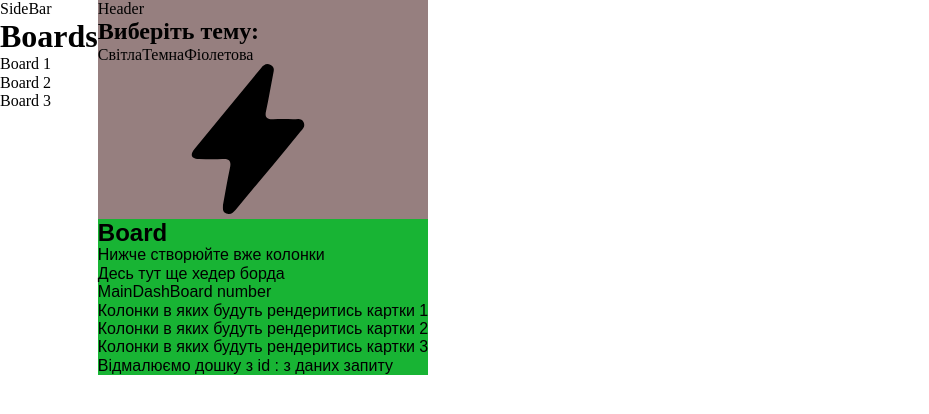
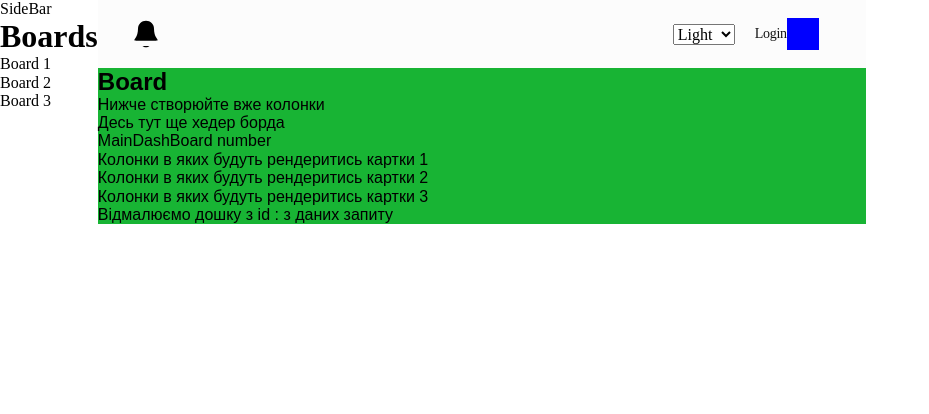
Before and after one commit to d1zzyroma/front-end, a React (Vite) app: page /home in a window 1280 px wide. Shown: the top 414 px of the page, without its empty margins (0-929 px from the left). Built offline with nearby package versions, Linux system fonts and the light colour scheme; a web font is replaced by a local one.

Commit message:
header beta

```diff
--- a/src/components/Header/Header.jsx
+++ b/src/components/Header/Header.jsx
@@ -1,13 +1,48 @@
-import SvgIcon from "../SvgIcon/SvgIcon.jsx";
-import ThemeSwitcher from "../Themes/ThemeSwitcher/ThemeSwitcher.jsx";
+import { useEffect, useState } from "react";
+import icons from "../../images/icons/icons.svg";
+// import ThemeSwitcher from "../Themes/ThemeSwitcher/ThemeSwitcher.jsx";
 import s from "./Header.module.css";
 
 const Header = () => {
+  const [theme, setTheme] = useState("light");
+
+  useEffect(() => {
+    document.documentElement.setAttribute("data-theme", theme);
+  }, [theme]);
+
+  const handleThemeChange = (event) => {
+    setTheme(event.target.value);
+  };
+
   return (
     <div className={s.cont}>
-      Header
-      <ThemeSwitcher />
-      <SvgIcon id="icon-welcome" className="user-icon" />
+      <svg className={s.mobileMenu}>
+        <use href={`${icons}#icon-bell`} />
+      </svg>
+      <div className={s.divRight}>
+        <div className={s.divLabel}>
+          <label htmlFor="theme-selector" className={s.label}>
+            {/* <p className={s.p}>Theme</p> */}
+            <div className={s.divSelect}>
+              <select
+                name="Theme"
+                id="theme-selector"
+                value={theme}
+                onChange={handleThemeChange}
+                className={s.select}
+              >
+                <option value="light">Light</option>
+                <option value="dark">Dark</option>
+                <option value="violet">Violet</option>
+              </select>
+            </div>
+          </label>
+        </div>
+        <div className={s.divUser}>
+          <p className={s.p}>Login</p>
+          <div className={s.divImg}></div>
+        </div>
+      </div>
     </div>
   );
 };
--- a/src/components/Header/Header.module.css
+++ b/src/components/Header/Header.module.css
@@ -1,10 +1,82 @@
 .cont {
-  background: #967f7f;
+  max-width: 375px;
+  height: 60px;
+  background: #fcfcfc;
+  display: flex;
+  align-items: center;
+  justify-content: space-between;
+  padding-left: 20px;
+  padding-right: 20px;
 }
-.user-icon {
-  fill: rgb(180, 27, 27);
+
+.mobileMenu {
+  width: 24px;
+  height: 24px;
 }
-.icon {
-  fill: none;
-  stroke: black;
+.divRight {
+  display: flex;
+  align-items: center;
+  margin-left: auto;
+  gap: 14px;
 }
+.divLabel {
+  width: 68px;
+  display: flex;
+  align-items: center;
+}
+
+.label {
+  display: flex;
+  align-items: center;
+  gap: 4px;
+}
+
+.divUser {
+  display: flex;
+  align-items: center;
+  width: 79px;
+}
+
+.p {
+  color: #161616;
+  font-family: Poppins;
+  font-size: 14px;
+  font-style: normal;
+  font-weight: 500;
+  line-height: normal;
+  letter-spacing: -0.28px;
+}
+
+.divImg {
+  width: 32px;
+  height: 32px;
+  background-color: blue;
+}
+
+.select {
+}
+
+@media screen and (min-width: 768px) {
+  .cont {
+    min-width: 768px;
+    min-height: 68px;
+    padding-left: 32px;
+    padding-right: 32px;
+  }
+
+  .mobileMenu {
+    width: 32px;
+    height: 32px;
+  }
+}
+
+@media screen and (min-width: 1440px) {
+  .cont {
+    min-width: 1180px;
+    padding-right: 24px;
+  }
+
+  .mobileMenu {
+    display: none;
+  }
+}
```
Also changed, not shown: src/images/icons/icons.svg.
